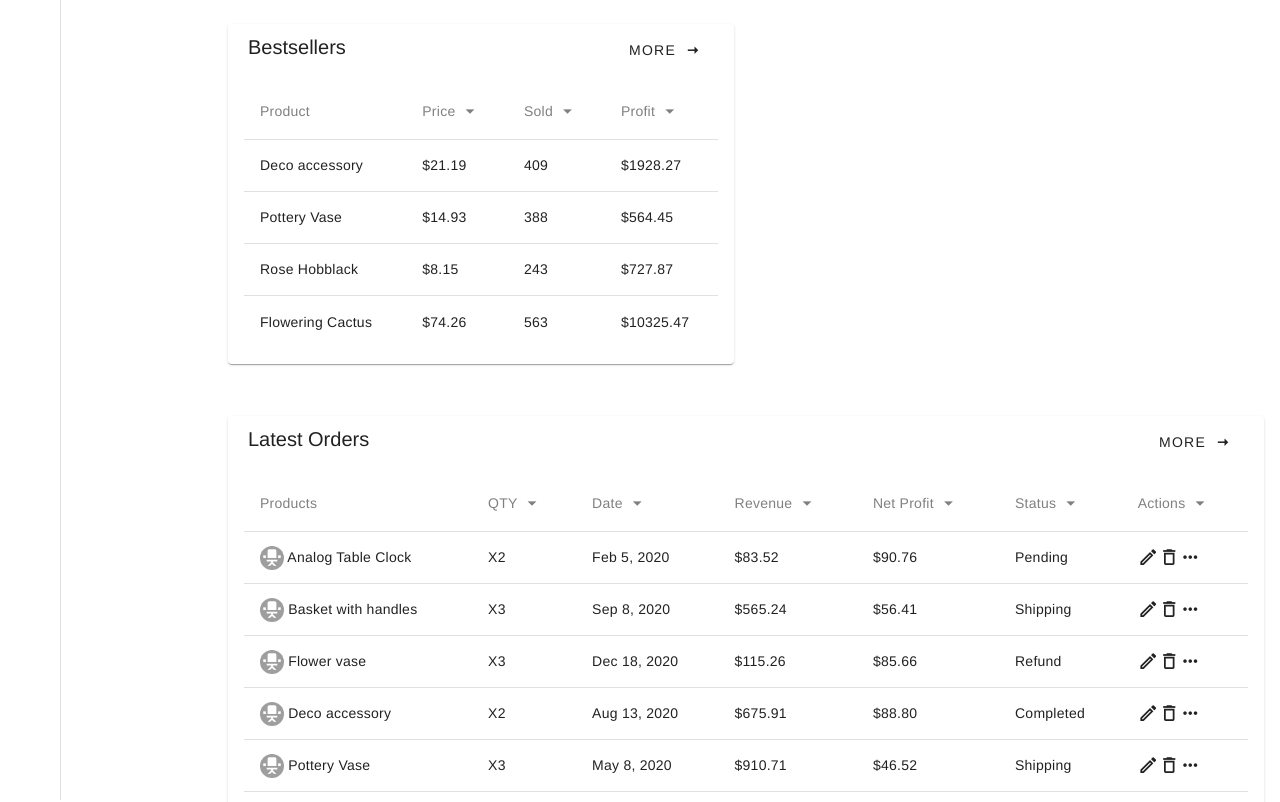
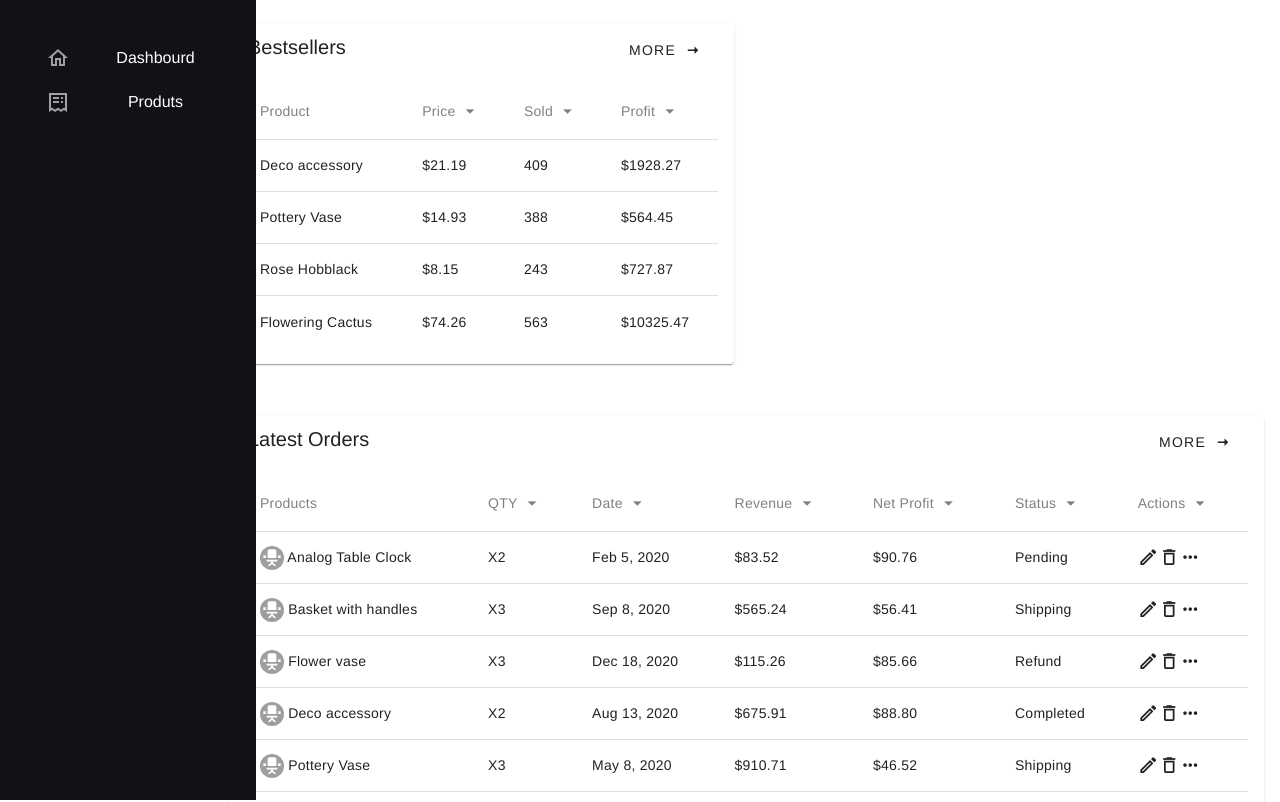
Before and after one commit to nada689/e-commerce, a Vue app: page / in a window 1280 px wide. Shown: the top 802 px of the page. Built offline with nearby package versions, Linux system fonts and the light colour scheme.

Commit message:
Update sideBar.vue

```diff
--- a/src/components/sideBar.vue
+++ b/src/components/sideBar.vue
@@ -1,21 +1,23 @@
 <template>
   <!-- navigation-drawer  -->
   <v-layout>
-    <v-navigation-drawer rail permanent>
-      <v-list nav class="pt-16 pa-5 px-2">
+    <v-navigation-drawer
+      expand-on-hover
+      rail
+      style="background-color: var(--main-color); color: white"
+    >
+      <v-list density="compact" nav>
         <v-list-item
           link
           @click="$router.push('/')"
           prepend-icon="mdi-home-outline"
-        >
+          >Dashbourd
         </v-list-item>
-
-        <v-list-item link prepend-icon="mdi-chart-pie-outline"> </v-list-item>
         <v-list-item
           link
-          prepend-icon="mdi-cog-outline"
-          @click="$router.push('/Settings_Admin')"
-        >
+          prepend-icon="mdi-invoice-list-outline"
+          @click="$router.push('/produtsView')"
+          >Produts
         </v-list-item>
       </v-list>
     </v-navigation-drawer>
```
